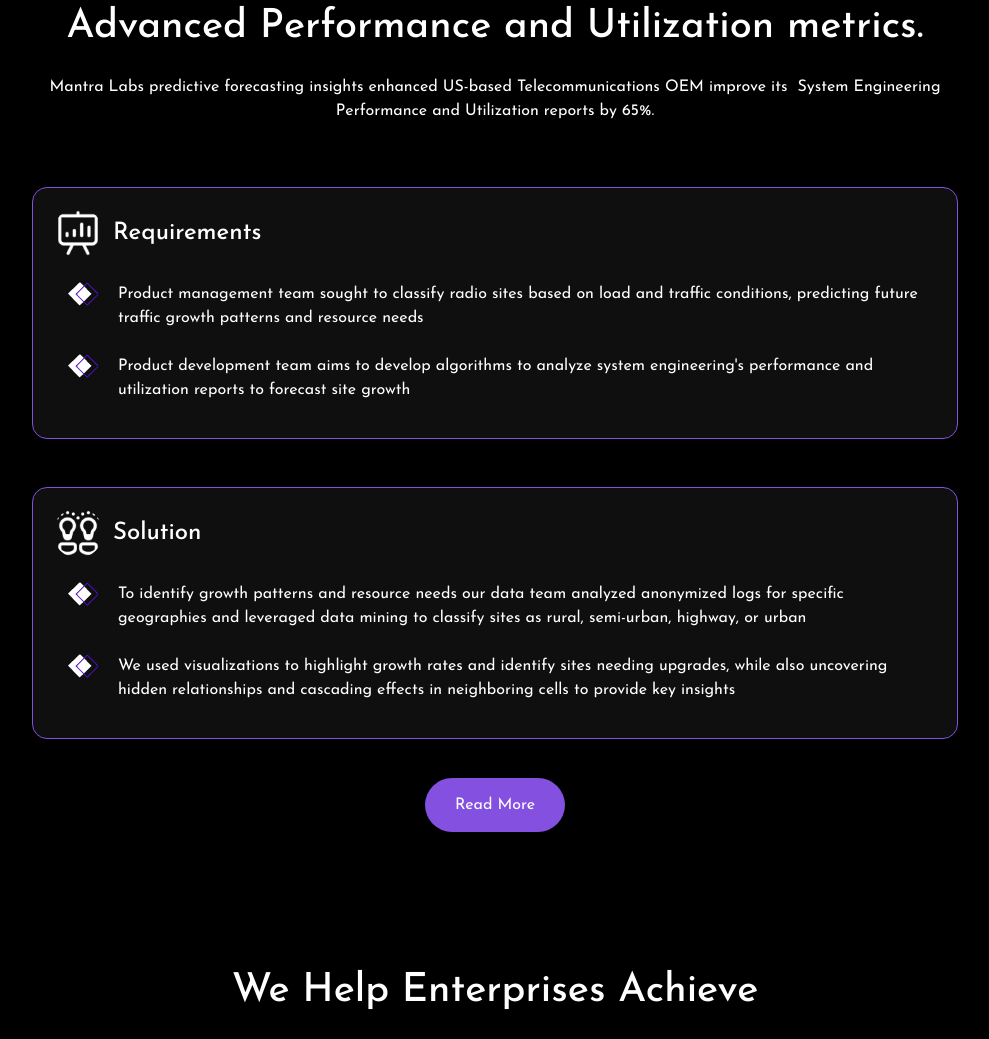
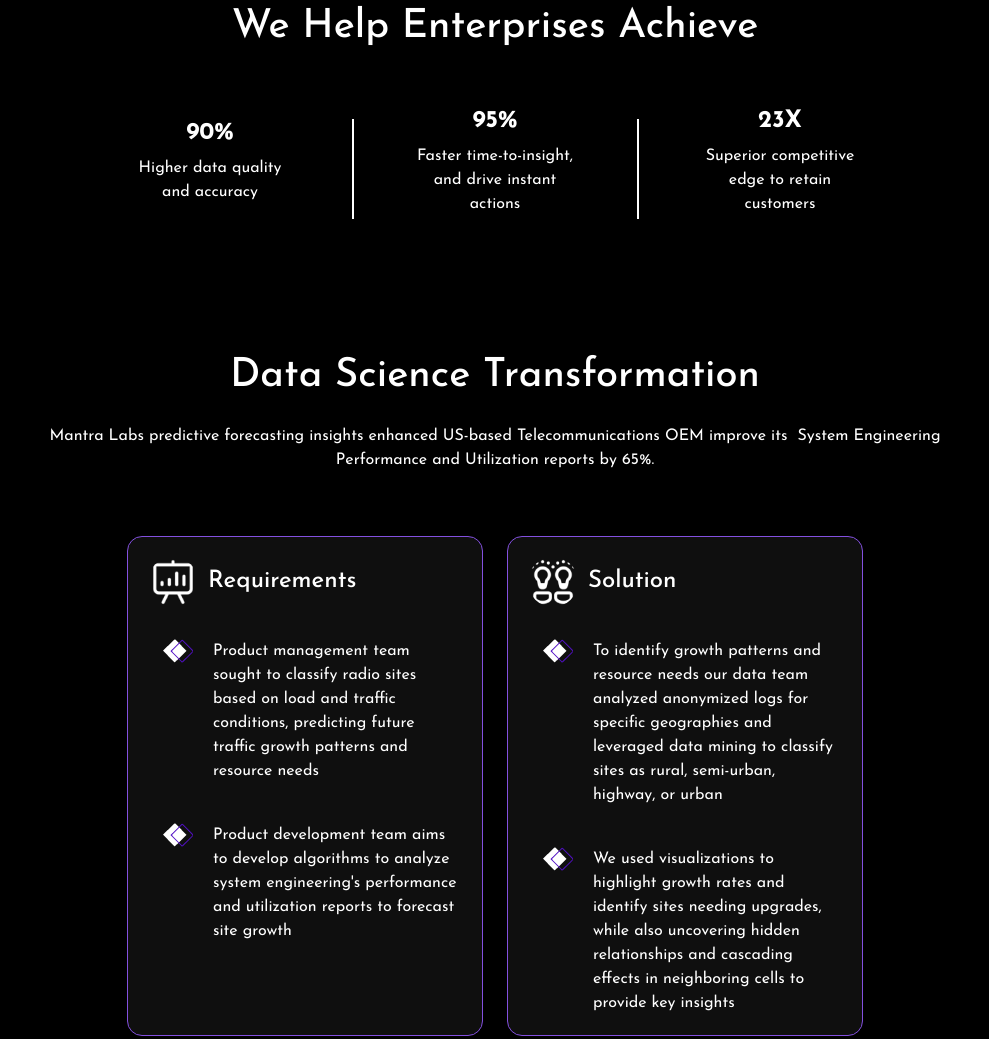
Before and after one commit to iamanshu11/mantralabs, a plain HTML site: page index.html in a window 1280 px wide. Shown: the part 1719-2758 px from the top of the page, without its empty margins (145-1134 px from the left). Drawn offline with Linux system fonts and the light colour scheme.

Commit message:
content updated

```diff
--- a/assets/css/style.css
+++ b/assets/css/style.css
@@ -1273,6 +1273,9 @@
     color: #ffffff;
     border-radius: 15px;
     border: 1px solid #8350DF;
+    display: flex;
+    flex-direction: column;
+    height: 500px;
 }
 
 .file-data img {
@@ -1363,6 +1366,12 @@
     padding-left: 0;
 }
 
+@media (max-width: 1276px) {
+    .file-data {
+        height: auto;
+    }
+}
+
 @media (max-width: 991px) {
     .recent-data-pro {
         height: auto;
@@ -1370,4 +1379,7 @@
     .vert-div {
         display: none;
     }
+    .file-data {
+        height: auto;
+    }
 }
--- a/index.html
+++ b/index.html
@@ -225,50 +225,8 @@
                 </div>
 
                 <div class="mt-4 hero-btn d-flex align-items-center justify-content-center gap-5 text-center">
-                    <a href="" class="hero-btn-1 hero-btn">Read More</a>
-                </div>
-            </div>
-        </section>
-
-        <section id="about" class=" bg-dark-black ">
-            <div class="container">
-                <div class="row align-items-center justify-content-center">
-                    <div class="col-lg-10">
-                        <div class="sec-heading text-center">
-                            <h2>Advanced Performance and Utilization metrics.
-                            </h2>
-                            <p class="text-white mt-4">Mantra Labs predictive forecasting insights enhanced US-based Telecommunications OEM improve its  System Engineering Performance and Utilization reports by 65%.
-                            </p>
-                        </div>
-
-                    </div>
-                </div>
-                <div class="row align-items-center  justify-content-center mantra-gap mt-5">
-                    <div class="col-lg-10">
-                        <div class="file-data">
-                            <h4 class="text-white"><img src="assets/img/home/advanced-perf/ic-1.png" width="10px"> Requirements
-                            </h4>
-                            <p class="mt-4  text-white"> <img src="assets/img/home/advanced-perf/icon.png" width="10px"> Product management team sought to classify radio sites based on load and traffic conditions, predicting future traffic growth patterns and resource needs</p>
-                            <p class="mt-4  text-white"> <img src="assets/img/home/advanced-perf/icon.png" width="10px"> Product development team aims to develop algorithms to analyze system engineering's performance and utilization reports to forecast site growth
-                            </p>
-                        </div>
-                    </div>
-                </div>
-                <div class="row align-items-center  justify-content-center mantra-gap mt-5">
-                    <div class="col-lg-10">
-                        <div class="file-data">
-                            <h4 class="text-white"><img src="assets/img/home/advanced-perf/ic-2.png" width="10px"> Solution
-                            </h4>
-                            <p class="mt-4  text-white"> <img src="assets/img/home/advanced-perf/icon.png" width="10px"> To identify growth patterns and resource needs our data team analyzed anonymized logs for specific geographies and leveraged data mining to classify sites as rural,
-                                semi-urban, highway, or urban</p>
-                            <p class="mt-4  text-white"> <img src="assets/img/home/advanced-perf/icon.png" width="10px"> We used visualizations to highlight growth rates and identify sites needing upgrades, while also uncovering hidden relationships and cascading effects in neighboring
-                                cells to provide key insights
-                            </p>
-                        </div>
-                    </div>
-                </div>
-                <div class="mt-4 hero-btn d-flex align-items-center justify-content-center gap-5 text-center">
-                    <a href="" class="hero-btn-1 hero-btn">Read More</a>
+                    <a href="assets/pdf/Accelerating-On-Demand-Reporting-with-a-Next-Gen-Data-Lakehouse_Case-Study_Mantra-Labs.pdf" target="_blank" class="hero-btn-1 hero-btn"> Read More
+    </a>
                 </div>
             </div>
         </section>
@@ -313,6 +271,49 @@
                 </div>
             </div>
         </section>
+
+        <section id="about" class=" bg-dark-black ">
+            <div class="container">
+                <div class="row align-items-center justify-content-center">
+                    <div class="col-lg-10">
+                        <div class="sec-heading text-center">
+                            <h2>Data Science Transformation
+                            </h2>
+                            <p class="text-white mt-4">Mantra Labs predictive forecasting insights enhanced US-based Telecommunications OEM improve its  System Engineering Performance and Utilization reports by 65%.
+                            </p>
+                        </div>
+
+                    </div>
+                </div>
+                <div class="row align-items-center  justify-content-center mantra-gap mt-5">
+                    <div class="col-lg-4">
+                        <div class="file-data">
+                            <h4 class="text-white"><img src="assets/img/home/advanced-perf/ic-1.png" width="10px"> Requirements
+                            </h4>
+                            <p class="mt-4  text-white"> <img src="assets/img/home/advanced-perf/icon.png" width="10px"> Product management team sought to classify radio sites based on load and traffic conditions, predicting future traffic growth patterns and resource needs</p>
+                            <p class="mt-4  text-white"> <img src="assets/img/home/advanced-perf/icon.png" width="10px"> Product development team aims to develop algorithms to analyze system engineering's performance and utilization reports to forecast site growth
+                            </p>
+                        </div>
+                    </div>
+                    <div class="col-lg-4">
+                        <div class="file-data">
+                            <h4 class="text-white"><img src="assets/img/home/advanced-perf/ic-2.png" width="10px"> Solution
+                            </h4>
+                            <p class="mt-4  text-white"> <img src="assets/img/home/advanced-perf/icon.png" width="10px"> To identify growth patterns and resource needs our data team analyzed anonymized logs for specific geographies and leveraged data mining to classify sites as rural,
+                                semi-urban, highway, or urban</p>
+                            <p class="mt-4  text-white"> <img src="assets/img/home/advanced-perf/icon.png" width="10px"> We used visualizations to highlight growth rates and identify sites needing upgrades, while also uncovering hidden relationships and cascading effects in neighboring
+                                cells to provide key insights
+                            </p>
+                        </div>
+                    </div>
+                </div>
+                <!-- <div class="mt-4 hero-btn d-flex align-items-center justify-content-center gap-5 text-center">
+                    <a href="" class="hero-btn-1 hero-btn">Read More</a>
+                </div> -->
+            </div>
+        </section>
+
+
         <section class="expertise-section  bg-dark-black">
             <video autoplay loop muted playsinline class="video-background-part-2">
       <source src="assets/video/expertise-bg.mp4" type="video/mp4">
@@ -334,14 +335,15 @@
                 <div class="row justify-content-center mt-5">
                     <div class="col-lg-8">
                         <div class="">
-                            <img src="assets/img/home/graph-1.png" class="img-fluid">
+                            <img src="assets/img/home/graph-2.png" class="img-fluid">
                         </div>
                     </div>
                 </div>
+
                 <div class="row justify-content-center mt-5">
                     <div class="col-lg-8">
                         <div class="">
-                            <img src="assets/img/home/graph-2.png" class="img-fluid">
+                            <img src="assets/img/home/graph-1.png" class="img-fluid">
                         </div>
                     </div>
                 </div>
@@ -358,7 +360,7 @@
                 <div class="row  justify-content-between">
                     <div class="sec-heading text-center">
                         <h2>We are good at...</h2>
-                        <h4 class="text-white mt-4">Data Foundation</h4>
+                        <p class="text-white mt-4">Data Foundation</p>
                     </div>
                 </div>
 
@@ -492,7 +494,7 @@
                 <div class="row  justify-content-between">
                     <div class="sec-heading text-center">
                         <h2>We are good at...</h2>
-                        <h4 class="text-white mt-4">Data Foundation</h4>
+                        <p class="text-white mt-4">Data Foundation</p>
                     </div>
                 </div>
 
@@ -748,7 +750,7 @@
         </section>
 
 
-        <section class=" bg-dark-black">
+        <!-- <section class=" bg-dark-black">
             <div class="container">
                 <div class="row align-items-center justify-content-center">
                     <div class="col-lg-8">
@@ -836,7 +838,7 @@
 
                 </div>
             </div>
-        </section>
+        </section> -->
 
         <section class="trusted-partner-sec  bg-dark-black">
             <div class="container">
@@ -927,7 +929,7 @@
             <div class="modal-dialog modal-dialog-centered">
                 <div class="modal-content Modal-content-color-bg">
                     <div class="modal-header">
-                        <h1 class="modal-title fs-5 text-white" id="exampleModalLabel">Connect Now</h1>
+                        <!-- <h1 class="modal-title fs-5 text-white" id="exampleModalLabel">Connect Now</h1> -->
                         <button type="button" class="btn-close btn-close-white" data-bs-dismiss="modal" aria-label="Close"></button>
                     </div>
                     <div class="modal-body form-modal-body-pad">
```
